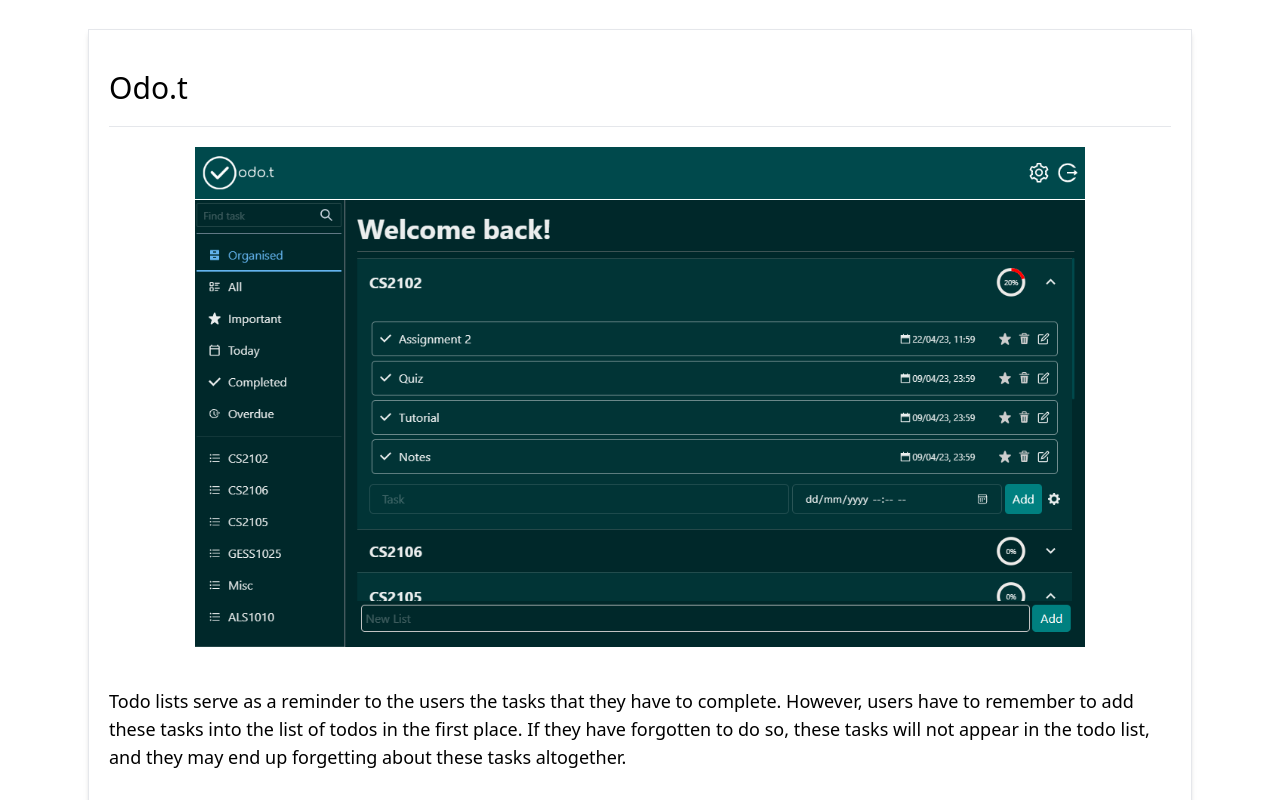
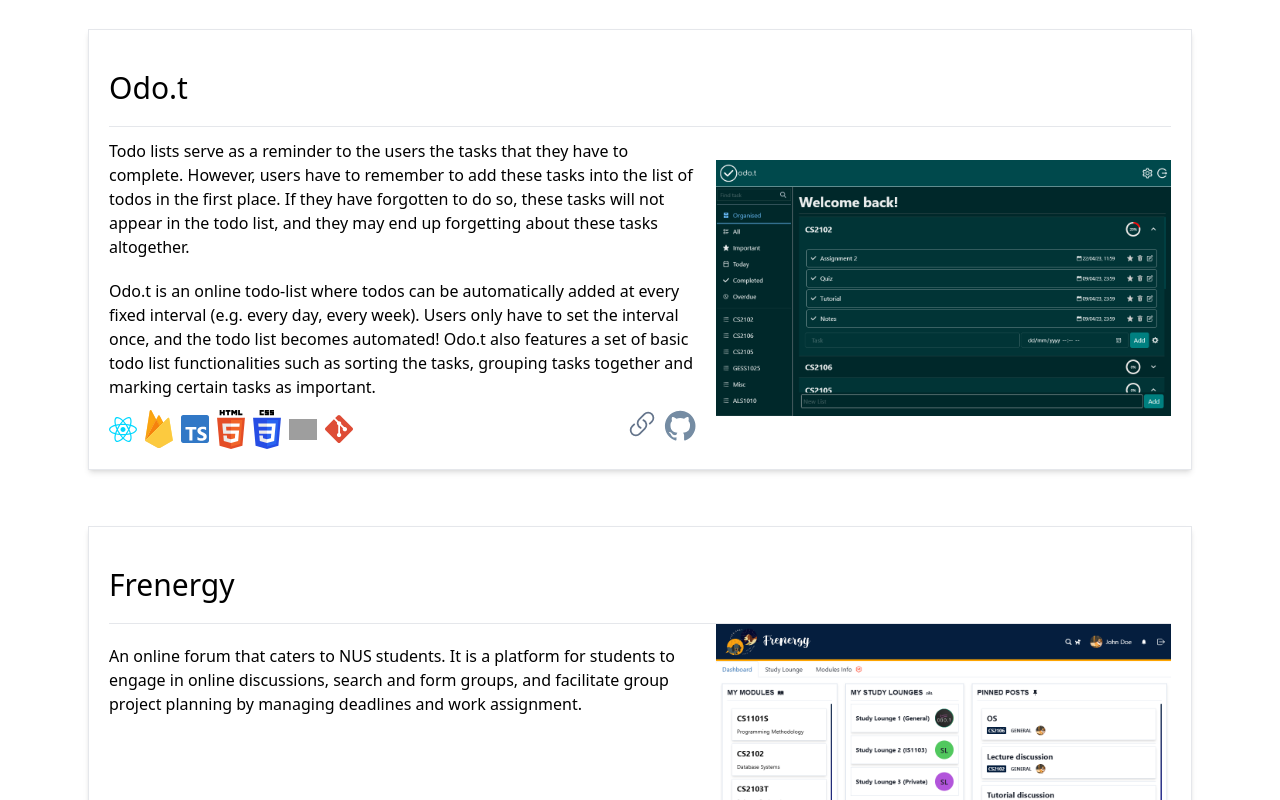
Before and after one commit to njxue/portfolio, a Vue app: page / in a window 1280 px wide. Shown: the part 600-1400 px from the top of the page. Built offline with nearby package versions, Linux system fonts and the light colour scheme; grey boxes are pictures that could not be loaded.

Commit message:
Change styles

```diff
--- a/public/output.css
+++ b/public/output.css
@@ -517,6 +517,10 @@ video {
   position: fixed;
 }
 
+.absolute {
+  position: absolute;
+}
+
 .relative {
   position: relative;
 }
@@ -529,13 +533,41 @@ video {
   right: 2.5rem;
 }
 
+.bottom-0 {
+  bottom: 0px;
+}
+
+.z-50 {
+  z-index: 50;
+}
+
 .m-auto {
   margin: auto;
+}
+
+.my-3 {
+  margin-top: 0.75rem;
+  margin-bottom: 0.75rem;
 }
 
 .my-10 {
   margin-top: 2.5rem;
   margin-bottom: 2.5rem;
+}
+
+.my-1 {
+  margin-top: 0.25rem;
+  margin-bottom: 0.25rem;
+}
+
+.my-20 {
+  margin-top: 5rem;
+  margin-bottom: 5rem;
+}
+
+.my-5 {
+  margin-top: 1.25rem;
+  margin-bottom: 1.25rem;
 }
 
 .mt-\[70px\] {
@@ -558,16 +590,8 @@ video {
   margin-top: 0.75rem;
 }
 
-.mt-5 {
-  margin-top: 1.25rem;
-}
-
 .block {
   display: block;
-}
-
-.inline-block {
-  display: inline-block;
 }
 
 .flex {
@@ -590,16 +614,28 @@ video {
   height: 1.25rem;
 }
 
-.h-1 {
-  height: 0.25rem;
+.h-3 {
+  height: 0.75rem;
 }
 
-.h-10 {
-  height: 2.5rem;
+.h-\[100px\] {
+  height: 100px;
 }
 
-.max-h-\[500px\] {
-  max-height: 500px;
+.h-\[10px\] {
+  height: 10px;
+}
+
+.h-\[20px\] {
+  height: 20px;
+}
+
+.h-\[200px\] {
+  height: 200px;
+}
+
+.h-\[30px\] {
+  height: 30px;
 }
 
 .w-\[1200px\] {
@@ -614,28 +650,20 @@ video {
   width: 100%;
 }
 
+.w-5 {
+  width: 1.25rem;
+}
+
+.w-\[400px\] {
+  width: 400px;
+}
+
 .w-7 {
   width: 1.75rem;
 }
 
 .w-8 {
   width: 2rem;
-}
-
-.w-5 {
-  width: 1.25rem;
-}
-
-.w-1 {
-  width: 0.25rem;
-}
-
-.w-10 {
-  width: 2.5rem;
-}
-
-.w-3 {
-  width: 0.75rem;
 }
 
 .grow {
@@ -662,16 +690,8 @@ video {
   flex-wrap: wrap-reverse;
 }
 
-.items-start {
-  align-items: flex-start;
-}
-
 .items-center {
   align-items: center;
-}
-
-.justify-start {
-  justify-content: flex-start;
 }
 
 .justify-center {
@@ -688,6 +708,10 @@ video {
 
 .gap-2 {
   gap: 0.5rem;
+}
+
+.gap-5 {
+  gap: 1.25rem;
 }
 
 .gap-3 {
@@ -711,6 +735,10 @@ video {
   margin-left: calc(1.25rem * calc(1 - var(--tw-space-x-reverse)));
 }
 
+.self-stretch {
+  align-self: stretch;
+}
+
 .rounded-full {
   border-radius: 9999px;
 }
@@ -732,9 +760,9 @@ video {
   border-color: rgb(19 78 74 / var(--tw-border-opacity));
 }
 
-.bg-slate-700 {
+.bg-slate-200 {
   --tw-bg-opacity: 1;
-  background-color: rgb(51 65 85 / var(--tw-bg-opacity));
+  background-color: rgb(226 232 240 / var(--tw-bg-opacity));
 }
 
 .bg-slate-100 {
@@ -742,9 +770,9 @@ video {
   background-color: rgb(241 245 249 / var(--tw-bg-opacity));
 }
 
-.bg-slate-200 {
+.bg-white {
   --tw-bg-opacity: 1;
-  background-color: rgb(226 232 240 / var(--tw-bg-opacity));
+  background-color: rgb(255 255 255 / var(--tw-bg-opacity));
 }
 
 .object-cover {
@@ -779,12 +807,13 @@ video {
   padding-bottom: 1.25rem;
 }
 
+.py-10 {
+  padding-top: 2.5rem;
+  padding-bottom: 2.5rem;
+}
+
 .text-center {
   text-align: center;
-}
-
-.text-start {
-  text-align: start;
 }
 
 .text-4xl {
@@ -807,9 +836,9 @@ video {
   line-height: 2.25rem;
 }
 
-.text-lg {
-  font-size: 1.125rem;
-  line-height: 1.75rem;
+.text-base {
+  font-size: 1rem;
+  line-height: 1.5rem;
 }
 
 .font-semibold {
--- a/src/components/Header.vue
+++ b/src/components/Header.vue
@@ -1,7 +1,7 @@
 <template>
-  <header class="p-5 border-b-2 border-teal-900">
+  <header class="p-5 border-b-2 border-teal-900 e z-50">
     <h1 class="text-4xl">Jing Xue</h1>
-    <div class="flex space-x-4">
+    <div class="flex space-x-4 bg-whit">
       <Button text="Projects" />
       <Button text="Education" />
     </div>
--- a/src/components/Project.vue
+++ b/src/components/Project.vue
@@ -4,17 +4,24 @@
       <h1 class="text-3xl">{{ proj.name }}</h1>
     </div>
     <hr />
-    <div class="mt-5 flex justify-center">
-      <img class="max-h-[500px]" :src="`/images/${proj.img}`" />
+    <div class="flex flex-wrap-reverse items-center justify-center gap-5">
+      <div class="relative basis-1/2 grow self-stretch">
+        <div class="my-3">
+          <div class="text-base">{{ proj.about.motivation }}</div>
+          <div class="my-5 text-base">{{ proj.about.description }}</div>
         </div>
-    <div class="my-10 text-lg">{{ proj.about.motivation }}</div>
-    <div class="my-10 text-lg">{{ proj.about.description }}</div>
-    <div class="flex w-full justify-between flex-wrap gap-3">
+        <div class="h-[30px]"><span></span></div>
+        <div
+          class="flex w-full justify-between flex-wrap gap-3 absolute bottom-0"
+        >
           <TechIcons :techs="proj.techs" />
           <ProjectLinks
             :githubLink="proj.githubLink"
             :productLink="proj.productLink"
           />
+        </div>
+      </div>
+      <img class="w-[400px] grow" :src="`/images/${proj.img}`" />
     </div>
   </div>
 </template>
```
Lines whose indentation alone changed are shown as unchanged.
